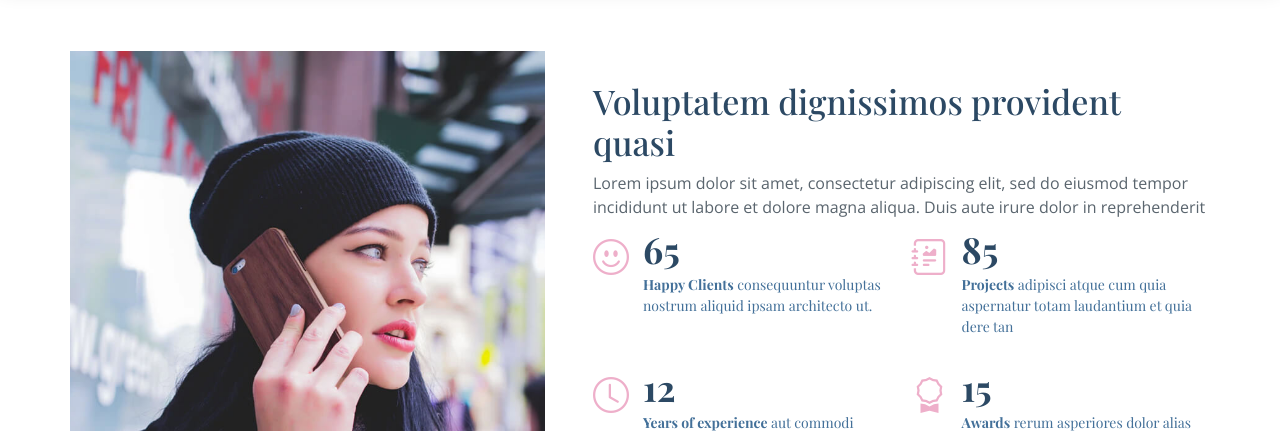
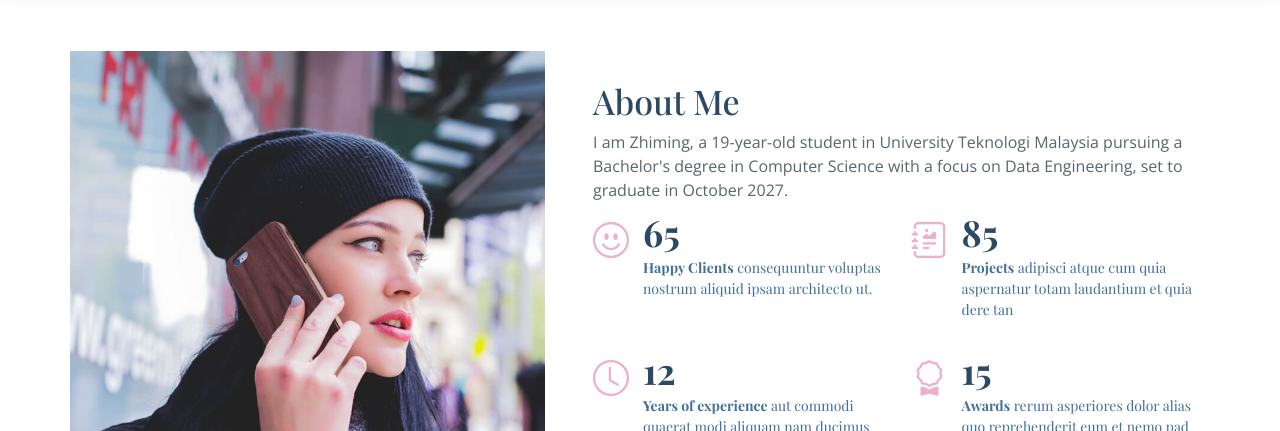
Before and after one commit to ZHIMING04/zhi-ming04.github.io, a plain HTML site: page index.html in a window 1280 px wide. Shown: the part 669-1100 px from the top of the page. Drawn offline with nearby package versions, Linux system fonts and the light colour scheme; a web font is replaced by a local one.

Commit message:
about me intro

```diff
--- a/index.html
+++ b/index.html
@@ -96,9 +96,9 @@
           <div class="image col-xl-5 d-flex align-items-stretch justify-content-center justify-content-lg-start"></div>
           <div class="col-xl-7 ps-0 ps-lg-5 pe-lg-1 d-flex align-items-stretch">
             <div class="content d-flex flex-column justify-content-center">
-              <h3>Voluptatem dignissimos provident quasi</h3>
+              <h3>About Me</h3>
               <p>
-                Lorem ipsum dolor sit amet, consectetur adipiscing elit, sed do eiusmod tempor incididunt ut labore et dolore magna aliqua. Duis aute irure dolor in reprehenderit
+                I am Zhiming, a 19-year-old student in University Teknologi Malaysia pursuing a Bachelor's degree in Computer Science with a focus on Data Engineering, set to graduate in October 2027.
               </p>
               <div class="row">
                 <div class="col-md-6 d-md-flex align-items-md-stretch">
```
